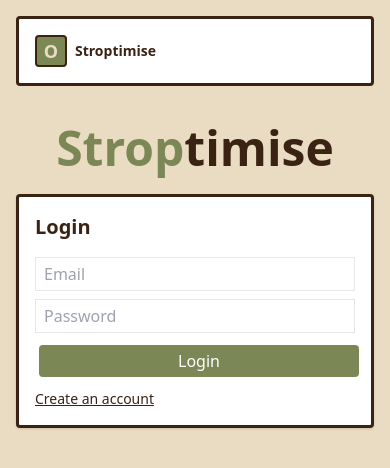
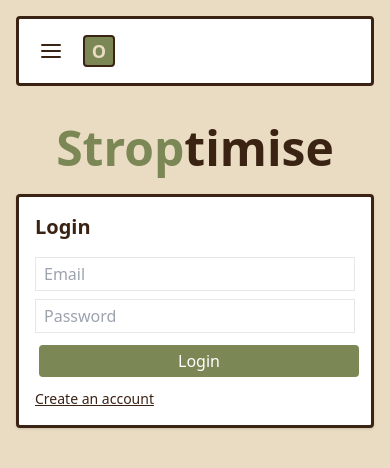
Before and after one commit to Jacob-G-Watson/Stroptimise, a React (Create React App) app in the folder frontend/: page / in a window 390 px wide. Shown: the top 468 px of the page. Built offline with nearby package versions, Linux system fonts and the light colour scheme; no server answers.

Commit message:
fix(ui): enhance Navbar component with mobile menu and improved layout

```diff
--- a/frontend/src/components/Navbar.tsx
+++ b/frontend/src/components/Navbar.tsx
@@ -12,6 +12,7 @@ interface Props {
 function Navbar({ user, onLogout }: Props) {
 	const navigate = useNavigate();
 	const location = useLocation();
+	const [mobileOpen, setMobileOpen] = React.useState(false);
 	const showBack = React.useMemo(() => {
 		if (!user) return false;
 		const p = location.pathname;
@@ -25,35 +26,112 @@ function Navbar({ user, onLogout }: Props) {
 	const handleLogout = () => {
 		window.__access_token = undefined;
 		onLogout && onLogout();
+		setMobileOpen(false);
 		navigate("/login");
 	};
+
+	const LogoutButton: React.FC = () => (
+		<div className="hidden sm:block ml-auto">
+			{user ? (
+				<DangerButton onClick={handleLogout} className="px-3 py-1 stropt-logout-border">
+					Logout
+				</DangerButton>
+			) : null}
+		</div>
+	);
+
+	const NavDropdownMenu: React.FC = () => (
+		<div className="sm:hidden absolute left-0 right-0 top-full mt-2 w-full z-50 pointer-events-auto">
+			<div className="max-w-[95vw] mx-auto p-2 bg-white rounded shadow stropt-border flex flex-col gap-2 overflow-hidden">
+				<div className="w-full">
+					<Breadcrumbs />
+				</div>
+				<div>
+					{user ? (
+						<DangerButton onClick={handleLogout} className="w-full m-0">
+							Logout
+						</DangerButton>
+					) : null}
+				</div>
+			</div>
+		</div>
+	);
+
+	const LogoIcon: React.FC = () => (
+		<div className="w-8 h-8 bg-stropt-green rounded flex items-center justify-center text-stropt-beige font-bold text-lg select-none stropt-logo-border">
+			O
+		</div>
+	);
+
+	const Brand: React.FC<{ onToggle: () => void }> = ({ onToggle }) => (
+		<>
+			<button className="sm:hidden ml-2 p-0" aria-label="Open menu" onClick={onToggle}>
+				<LogoIcon />
+			</button>
+			<div className="hidden sm:flex items-center gap-2">
+				<LogoIcon aria-hidden />
+				<span className="font-bold text-stropt-brown">Stroptimise</span>
+			</div>
+		</>
+	);
+
+	const closeIcon = (
+		<g>
+			<line x1="18" y1="6" x2="6" y2="18" />
+			<line x1="6" y1="6" x2="18" y2="18" />
+		</g>
+	);
+	const hamburgerIcon = (
+		<g>
+			<line x1="3" y1="12" x2="21" y2="12" />
+			<line x1="3" y1="6" x2="21" y2="6" />
+			<line x1="3" y1="18" x2="21" y2="18" />
+		</g>
+	);
+	const HamburgerToggle: React.FC<{ mobileOpen: boolean; onToggle: () => void }> = ({ mobileOpen, onToggle }) => (
+		<button
+			className="sm:hidden p-1"
+			aria-label={mobileOpen ? "Close menu" : "Open menu"}
+			aria-expanded={mobileOpen}
+			onClick={onToggle}
+		>
+			<svg
+				width="24"
+				height="24"
+				viewBox="0 0 24 24"
+				fill="none"
+				stroke="currentColor"
+				strokeWidth="2"
+				strokeLinecap="round"
+				strokeLinejoin="round"
+				className="text-stropt-brown"
+			>
+				{mobileOpen ? closeIcon : hamburgerIcon}
+			</svg>
+		</button>
+	);
 	return (
 		<nav
-			className=" bg-white p-4 flex items-center text-sm rounded mb-4 stropt-border"
+			className="relative bg-white p-4 flex items-center justify-between flex-wrap text-sm rounded mb-4 stropt-border"
 			role="navigation"
 			aria-label="Main"
 		>
 			<div className="flex items-center gap-2">
-				<div className="w-8 h-8 bg-stropt-green rounded flex items-center justify-center text-stropt-beige font-bold text-lg select-none stropt-logo-border">
-					O
-				</div>
-				<span className="font-bold text-stropt-brown">Stroptimise</span>
+				<HamburgerToggle mobileOpen={mobileOpen} onToggle={() => setMobileOpen((s) => !s)} />
+				<Brand onToggle={() => setMobileOpen((s) => !s)} />
+				{showBack && (
+					<div className="ml-2">
+						<BackButton onClick={handleBack}>Back</BackButton>
+					</div>
+				)}
 			</div>
-			{showBack && (
-				<div className="ml-4">
-					<BackButton onClick={handleBack}>Back</BackButton>
-				</div>
-			)}
-			<div className="flex items-center gap-4 ml-6">
+
+			<div className="hidden sm:flex items-center gap-4 ml-6">
 				<Breadcrumbs />
 			</div>
-			<div className="ml-auto">
-				{user ? (
-					<DangerButton onClick={handleLogout} className="px-3 py-1 stropt-logout-border">
-						Logout
-					</DangerButton>
-				) : null}
-			</div>
+
+			<LogoutButton />
+			{mobileOpen && <NavDropdownMenu />}
 		</nav>
 	);
 }
```
